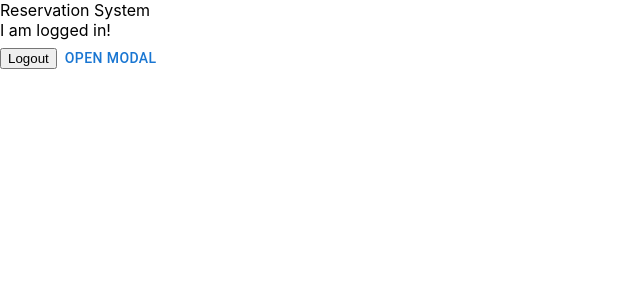
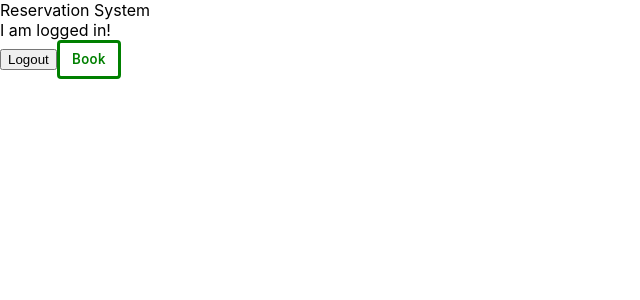
Before and after one commit to DenislavIv03/ResrvationSystem, a React (Vite) app: page / in a window 1280 px wide. Shown: the top 300 px of the page, without its empty margins (0-640 px from the left). Built offline with nearby package versions, Linux system fonts and the light colour scheme; sample sign-in values are in the browser's storage.

Commit message:
Applying basic styling to button

```diff
--- a/src/app/components/BookCalendar.jsx
+++ b/src/app/components/BookCalendar.jsx
@@ -48,7 +48,18 @@ function BookCalendar() {
 
   return (
     <>
-        <Button onClick={handleOpen}>Open Modal</Button>
+        <Button
+         sx={{
+          border:"3px solid green",
+          color: "green",
+          display: "inline-block",
+          textTransform: "unset",
+          py: 0.5,
+          px: 1.2,
+         }}
+         onClick={handleOpen}
+         >Book
+         </Button>
 
         <Modal
          sx={{
```
